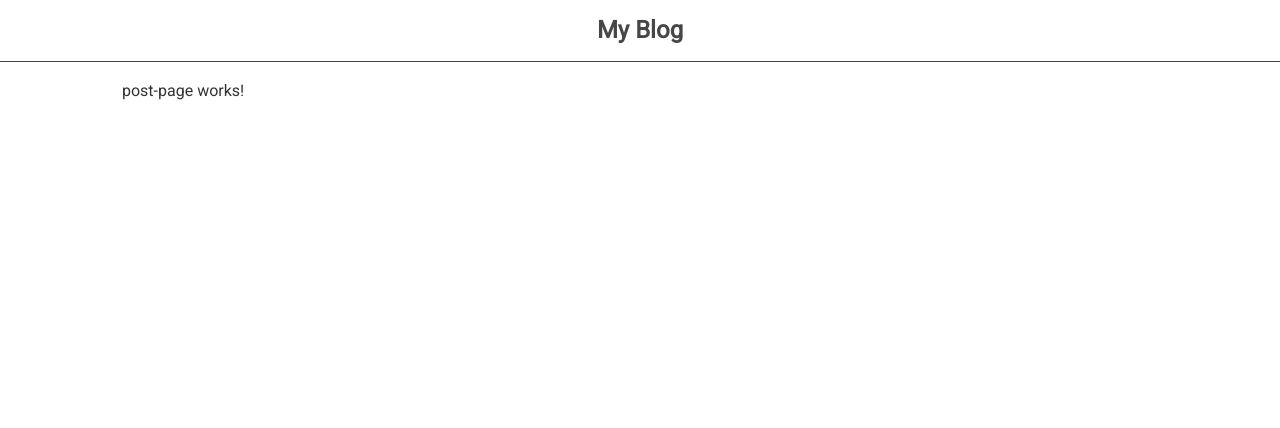
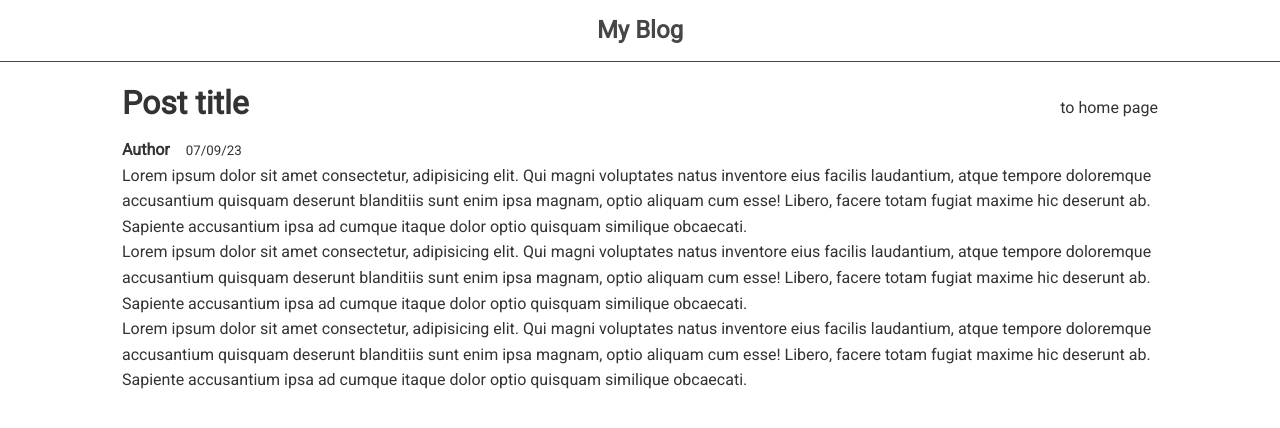
Before and after one commit to Dav1denko/My_blog_angular, an Angular app: page /post/1 in a window 1280 px wide. Shown: the top 428 px of the page. Built offline with nearby package versions, Linux system fonts and the light colour scheme.

Commit message:
added style post-page

```diff
--- a/src/app/post-page/post-page.component.html
+++ b/src/app/post-page/post-page.component.html
@@ -1 +1,16 @@
-<p>post-page works!</p>
+<div class="post">
+    <div class="header">
+        <h1>Post title</h1>
+        <button routerLink="/" class="btn btn-link">to home page</button>
+    </div>
+
+    <div class="info">
+        <strong>Author</strong>
+        <small>07/09/23</small>
+    </div>
+    <div>
+        <p>Lorem ipsum dolor sit amet consectetur, adipisicing elit. Qui magni voluptates natus inventore eius facilis laudantium, atque tempore doloremque accusantium quisquam deserunt blanditiis sunt enim ipsa magnam, optio aliquam cum esse! Libero, facere totam fugiat maxime hic deserunt ab. Sapiente accusantium ipsa ad cumque itaque dolor optio quisquam similique obcaecati.</p>
+        <p>Lorem ipsum dolor sit amet consectetur, adipisicing elit. Qui magni voluptates natus inventore eius facilis laudantium, atque tempore doloremque accusantium quisquam deserunt blanditiis sunt enim ipsa magnam, optio aliquam cum esse! Libero, facere totam fugiat maxime hic deserunt ab. Sapiente accusantium ipsa ad cumque itaque dolor optio quisquam similique obcaecati.</p>
+        <p>Lorem ipsum dolor sit amet consectetur, adipisicing elit. Qui magni voluptates natus inventore eius facilis laudantium, atque tempore doloremque accusantium quisquam deserunt blanditiis sunt enim ipsa magnam, optio aliquam cum esse! Libero, facere totam fugiat maxime hic deserunt ab. Sapiente accusantium ipsa ad cumque itaque dolor optio quisquam similique obcaecati.</p>
+    </div>
+</div>
--- a/src/app/post-page/post-page.component.scss
+++ b/src/app/post-page/post-page.component.scss
@@ -0,0 +1,18 @@
+.post {
+
+  .header {
+    display: flex;
+    justify-content: space-between;
+    align-items: center;
+ }
+
+   h1 {
+    margin-bottom: .5rem;
+   }
+
+  .info {
+    strong {
+        margin-right: 1rem;
+    }
+     }
+}
```
